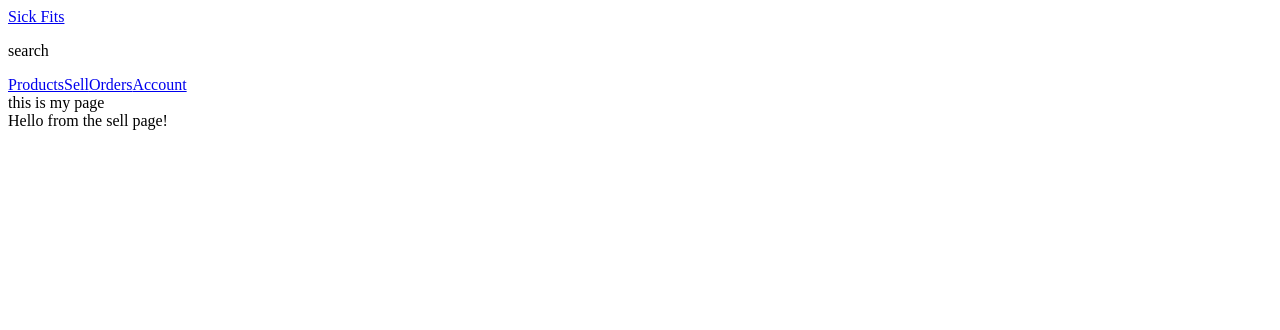
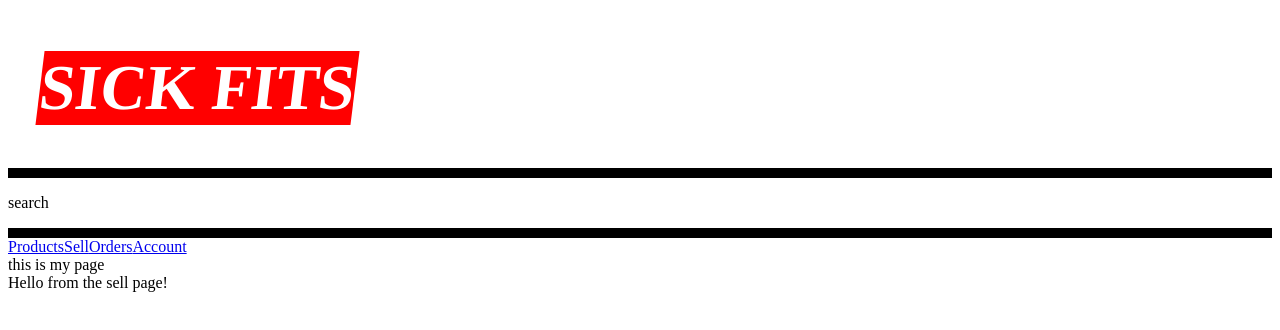
Before and after one commit to jaymgonzalez/node-graphql-ecommerce, a Next.js app in the folder frontend/: page /sell in a window 1280 px wide. Shown: the top 330 px of the page. Built offline with nearby package versions, Linux system fonts and the light colour scheme.

Commit message:
[add] styles to header

```diff
--- a/frontend/components/Header.js
+++ b/frontend/components/Header.js
@@ -1,16 +1,50 @@
-import Link from "next/link"
-import Nav from "./Nav"
+import Link from 'next/link'
+import styled from 'styled-components'
+import Nav from './Nav'
+
+const Logo = styled.h1`
+  background: red;
+  font-size: 4rem;
+  margin-left: 2rem;
+  position: relative;
+  z-index: 2;
+  position: relative;
+  transform: skew(-7deg);
+  a {
+    color: white;
+    text-decoration: none;
+    text-transform: uppercase;
+  }
+`
+
+const HeaderStyles = styled.header`
+  .bar {
+    border-bottom: 10px solid var(--black, black);
+    display: grid;
+    grid-template-columns: auto 1fr;
+    justify-content: space-between;
+    align-items: center;
+  }
+
+  .sub-bar {
+    border-bottom: 10px solid var(--black, black);
+    display: grid;
+    grid-template-columns: auto 1fr;
+  }
+`
 
 export default function Header() {
   return (
-    <header>
+    <HeaderStyles>
       <div className="bar">
-        <Link href="/">Sick Fits </Link>
+        <Logo>
+          <Link href="/">Sick Fits</Link>
+        </Logo>
       </div>
       <div className="sub-bar">
         <p>search</p>
       </div>
       <Nav />
-    </header>
+    </HeaderStyles>
   )
 }
```
